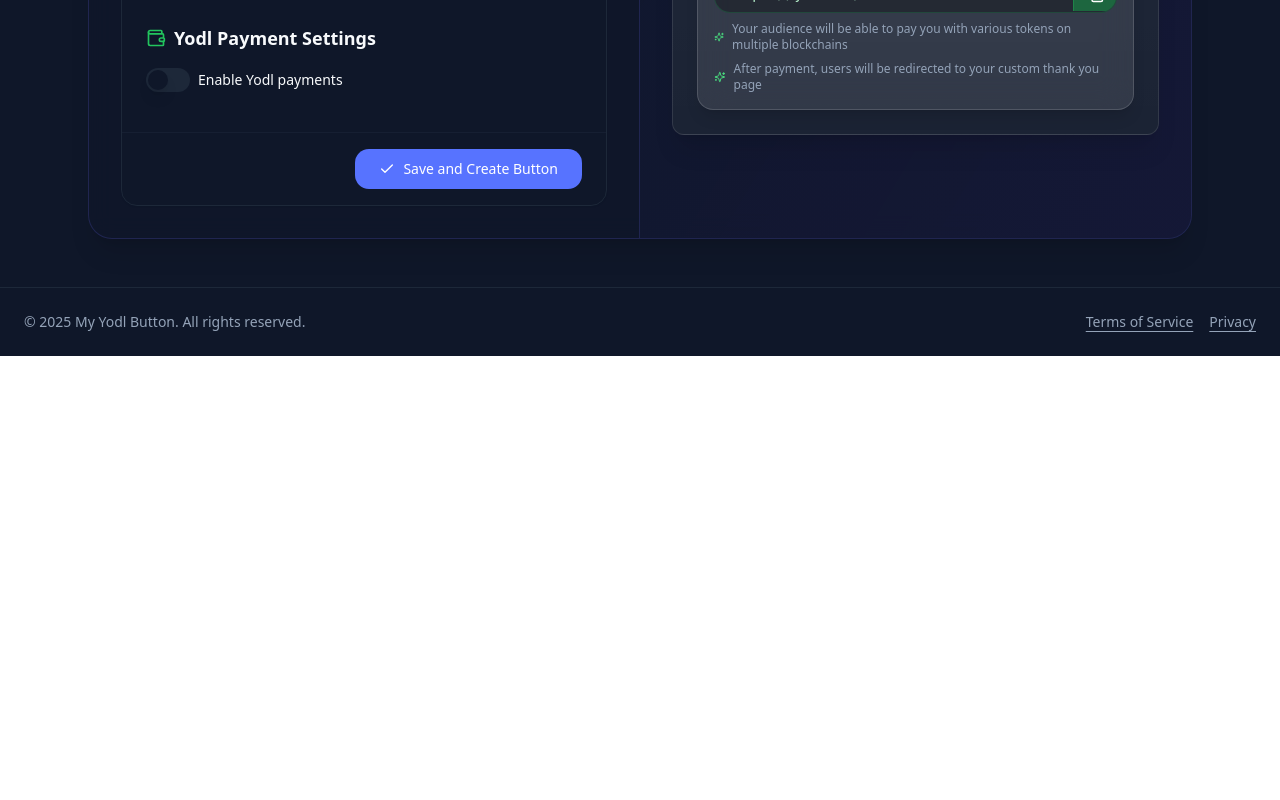
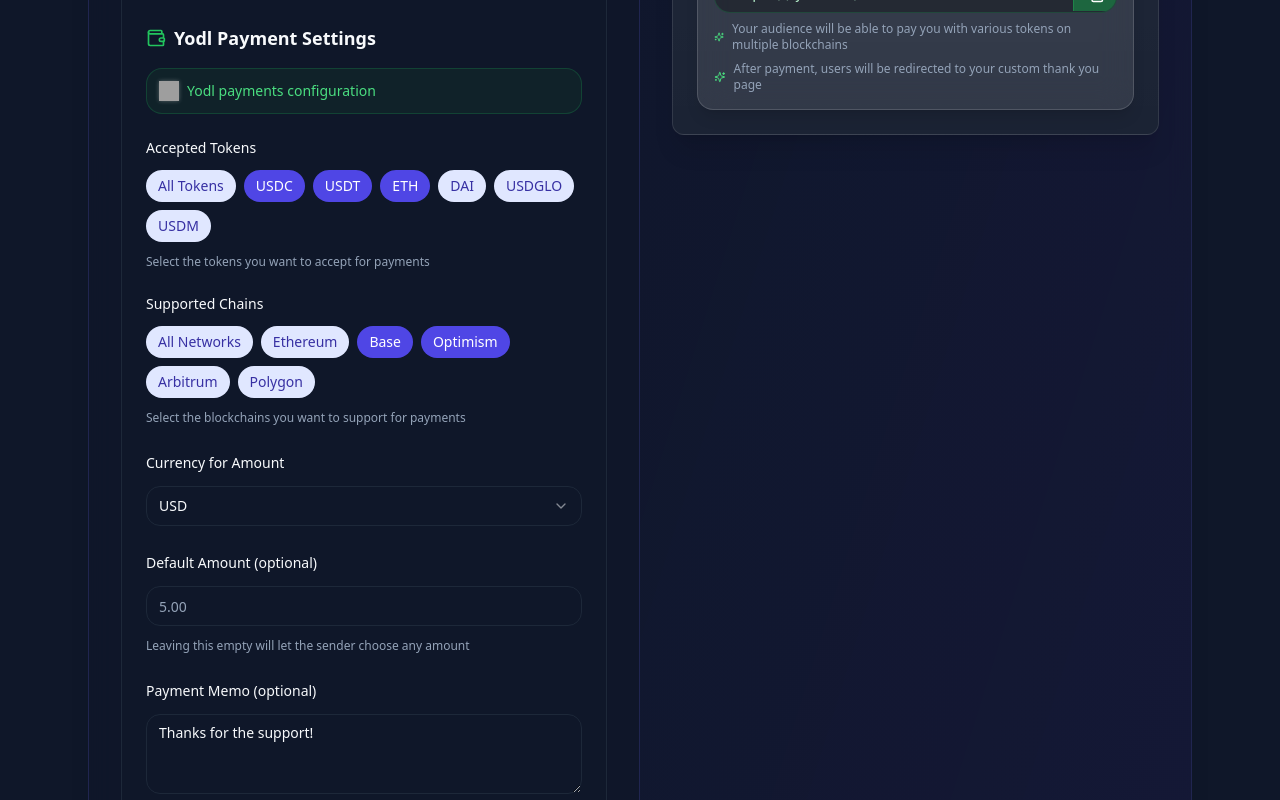
Before and after one commit to beatsme-idk/myyodlbutton, a React (Vite) app: page / in a window 1280 px wide. Shown: the part 1100-1900 px from the top of the page. Before the commit the page ends 1456 px from the top, so only its background shows below. Built offline with nearby package versions, Linux system fonts and the light colour scheme; grey boxes are pictures that could not be loaded.

Commit message:
Refactor Yodl configuration
Refactor Yodl configuration to use a modal for setting accepted tokens, chains, and currency.

```diff
--- a/src/components/ConfigurationForm.tsx
+++ b/src/components/ConfigurationForm.tsx
@@ -53,13 +53,12 @@ const DEFAULT_CONFIG: UserConfig = {
   socialPreview: DEFAULT_SOCIAL_PREVIEW,
   slug: "",
   yodlConfig: {
-    enabled: false,
-    tokens: "USDC,USDT",
-    chains: "base,oeth",
+    tokens: ["USDC", "USDT"],
+    chains: ["base", "oeth"],
     currency: "USD",
     amount: "",
     memo: "",
-    webhooks: []
+    redirectUrl: ""
   }
 };
 
@@ -478,34 +477,10 @@ const ConfigurationForm = ({
                   <Wallet className="w-5 h-5 text-green-500 mr-2" />
                   Yodl Payment Settings
                 </h3>
-                <div className="space-y-2">
-                  <div className="flex items-center space-x-2 mb-4">
-                    <Switch
-                      id="yodlEnabled"
-                      checked={config.yodlConfig?.enabled || false}
-                      onCheckedChange={(checked) => {
-                        const yodlConfig = config.yodlConfig || {
-                          enabled: false,
-                          tokens: "USDC,USDT",
-                          chains: "base,oeth",
-                          currency: "USD",
-                          amount: "",
-                          memo: "",
-                          webhooks: []
-                        };
-                        updateConfig("yodlConfig", { ...yodlConfig, enabled: checked });
-                      }}
-                    />
-                    <Label htmlFor="yodlEnabled">Enable Yodl payments</Label>
-                  </div>
-
-                  {config.yodlConfig?.enabled && (
-                    <YodlConfig
-                      config={config.yodlConfig}
-                      onChange={(yodlConfig) => updateConfig("yodlConfig", yodlConfig)}
-                    />
-                  )}
-                </div>
+                <YodlConfig
+                  config={config.yodlConfig}
+                  onChange={(yodlConfig) => updateConfig("yodlConfig", yodlConfig)}
+                />
               </div>
             </TabsContent>
 
--- a/src/components/YodlConfig.tsx
+++ b/src/components/YodlConfig.tsx
@@ -1,12 +1,11 @@
 
-import { useState } from "react";
+import { useState, useEffect } from "react";
 import { YodlPaymentConfig } from "@/types";
 import { Input } from "@/components/ui/input";
 import { Label } from "@/components/ui/label";
 import { Textarea } from "@/components/ui/textarea";
 import { Select, SelectContent, SelectItem, SelectTrigger, SelectValue } from "@/components/ui/select";
-import { ChevronDown, Plus, Trash2 } from "lucide-react";
-import { Checkbox } from "@/components/ui/checkbox";
+import { Wallet } from "lucide-react";
 
 const SUPPORTED_TOKENS = [
   { value: "USDC", label: "USDC" },
@@ -14,19 +13,15 @@ const SUPPORTED_TOKENS = [
   { value: "ETH", label: "ETH" },
   { value: "DAI", label: "DAI" },
   { value: "USDGLO", label: "USDGLO" },
-  { value: "USDM", label: "USDM" },
-  { value: "CRVUSD", label: "CRVUSD" },
-  { value: "XDAI", label: "XDAI" },
-  { value: "WXDAI", label: "WXDAI" },
+  { value: "USDM", label: "USDM" }
 ];
 
 const SUPPORTED_CHAINS = [
-  { value: "mainnet", label: "Ethereum" },
-  { value: "base", label: "Base" },
-  { value: "optimism", label: "Optimism" },
-  { value: "arbitrum", label: "Arbitrum" },
-  { value: "polygon", label: "Polygon" },
-  { value: "oeth", label: "Optimism ETH" },
+  { id: "eth", name: "Ethereum" },
+  { id: "base", name: "Base" },
+  { id: "oeth", name: "Optimism" },
+  { id: "arb1", name: "Arbitrum" },
+  { id: "pol", name: "Polygon" }
 ];
 
 interface YodlConfigProps {
@@ -38,6 +33,7 @@ const YodlConfig = ({ config, onChange }: YodlConfigProps) => {
   const [selectedTokens, setSelectedTokens] = useState<string[]>(
     Array.isArray(config.tokens) ? config.tokens : []
   );
+
   const [selectedChains, setSelectedChains] = useState<string[]>(
     Array.isArray(config.chains) ? config.chains : []
   );
@@ -46,19 +42,39 @@ const YodlConfig = ({ config, onChange }: YodlConfigProps) => {
     onChange({ ...config, [key]: value });
   };
 
-  const toggleToken = (value: string) => {
-    const newSelectedTokens = selectedTokens.includes(value)
-      ? selectedTokens.filter(token => token !== value)
-      : [...selectedTokens, value];
+  const handleTokenSelection = (token: string) => {
+    let newSelectedTokens: string[];
+
+    if (token === 'all') {
+      newSelectedTokens = ['all'];
+    } else {
+      if (selectedTokens.includes('all')) {
+        newSelectedTokens = [token];
+      } else {
+        newSelectedTokens = selectedTokens.includes(token)
+          ? selectedTokens.filter(t => t !== token)
+          : [...selectedTokens, token];
+      }
+    }
 
     setSelectedTokens(newSelectedTokens);
     updateConfig("tokens", newSelectedTokens);
   };
 
-  const toggleChain = (value: string) => {
-    const newSelectedChains = selectedChains.includes(value)
-      ? selectedChains.filter(chain => chain !== value)
-      : [...selectedChains, value];
+  const handleChainSelection = (chain: string) => {
+    let newSelectedChains: string[];
+
+    if (chain === 'all') {
+      newSelectedChains = ['all'];
+    } else {
+      if (selectedChains.includes('all')) {
+        newSelectedChains = [chain];
+      } else {
+        newSelectedChains = selectedChains.includes(chain)
+          ? selectedChains.filter(c => c !== chain)
+          : [...selectedChains, chain];
+      }
+    }
 
     setSelectedChains(newSelectedChains);
     updateConfig("chains", newSelectedChains);
@@ -78,27 +94,33 @@ const YodlConfig = ({ config, onChange }: YodlConfigProps) => {
       </div>
 
       <div className="space-y-3">
-        <Label htmlFor="tokens">
+        <Label className="block text-sm font-medium mb-2">
           Accepted Tokens
         </Label>
-        <div className="border border-input bg-background rounded-md p-3">
-          <div className="grid grid-cols-3 gap-2">
+        <div className="flex flex-wrap gap-2">
+          <button
+            onClick={() => handleTokenSelection('all')}
+            className={`px-3 py-1.5 rounded-lg text-sm font-medium transition-colors ${
+              selectedTokens.includes('all')
+                ? 'bg-indigo-600 text-white'
+                : 'bg-indigo-100 text-indigo-800 dark:bg-slate-700 dark:text-slate-300 dark:hover:bg-slate-600'
+            }`}
+          >
+            All Tokens
+          </button>
           {SUPPORTED_TOKENS.map((token) => (
-              <div key={token.value} className="flex items-center space-x-2">
-                <Checkbox
-                  id={`token-${token.value}`}
-                  checked={selectedTokens.includes(token.value)}
-                  onCheckedChange={() => toggleToken(token.value)}
-                />
-                <Label
-                  htmlFor={`token-${token.value}`}
-                  className="text-sm cursor-pointer"
+            <button
+              key={token.value}
+              onClick={() => handleTokenSelection(token.value)}
+              className={`px-3 py-1.5 rounded-lg text-sm font-medium transition-colors ${
+                selectedTokens.includes(token.value) && !selectedTokens.includes('all')
+                  ? 'bg-indigo-600 text-white'
+                  : 'bg-indigo-100 text-indigo-800 dark:bg-slate-700 dark:text-slate-300 dark:hover:bg-slate-600'
+              }`}
             >
               {token.label}
-                </Label>
-              </div>
+            </button>
           ))}
-          </div>
         </div>
         <p className="text-xs text-slate-400">
           Select the tokens you want to accept for payments
@@ -106,27 +128,33 @@ const YodlConfig = ({ config, onChange }: YodlConfigProps) => {
       </div>
 
       <div className="space-y-3">
-        <Label htmlFor="chains">
+        <Label className="block text-sm font-medium mb-2">
           Supported Chains
         </Label>
-        <div className="border border-input bg-background rounded-md p-3">
-          <div className="grid grid-cols-2 gap-2">
+        <div className="flex flex-wrap gap-2">
+          <button
+            onClick={() => handleChainSelection('all')}
+            className={`px-3 py-1.5 rounded-lg text-sm font-medium transition-colors ${
+              selectedChains.includes('all')
+                ? 'bg-indigo-600 text-white'
+                : 'bg-indigo-100 text-indigo-800 dark:bg-slate-700 dark:text-slate-300 dark:hover:bg-slate-600'
+            }`}
+          >
+            All Networks
+          </button>
           {SUPPORTED_CHAINS.map((chain) => (
-              <div key={chain.value} className="flex items-center space-x-2">
-                <Checkbox
-                  id={`chain-${chain.value}`}
-                  checked={selectedChains.includes(chain.value)}
-                  onCheckedChange={() => toggleChain(chain.value)}
-                />
-                <Label
-                  htmlFor={`chain-${chain.value}`}
-                  className="text-sm cursor-pointer"
+            <button
+              key={chain.id}
+              onClick={() => handleChainSelection(chain.id)}
+              className={`px-3 py-1.5 rounded-lg text-sm font-medium transition-colors ${
+                selectedChains.includes(chain.id) && !selectedChains.includes('all')
+                  ? 'bg-indigo-600 text-white'
+                  : 'bg-indigo-100 text-indigo-800 dark:bg-slate-700 dark:text-slate-300 dark:hover:bg-slate-600'
+              }`}
             >
-                  {chain.label}
-                </Label>
-              </div>
+              {chain.name}
+            </button>
           ))}
-          </div>
         </div>
         <p className="text-xs text-slate-400">
           Select the blockchains you want to support for payments
@@ -176,7 +204,7 @@ const YodlConfig = ({ config, onChange }: YodlConfigProps) => {
         </Label>
         <Textarea
           id="memo"
-          value={config.memo}
+          value={config.memo || ""}
           onChange={(e) => updateConfig("memo", e.target.value)}
           placeholder="Thanks for the coffee!"
         />
--- a/src/pages/PaymentPage.tsx
+++ b/src/pages/PaymentPage.tsx
@@ -1,3 +1,4 @@
+
 import { useParams, useNavigate } from "react-router-dom";
 import { useEffect, useState } from "react";
 import { ButtonStyle, YodlPaymentConfig } from "@/types";
@@ -30,10 +31,10 @@ const getPaymentConfig = (slug: string): {
             useCustomImage: false
           },
           yodlConfig: config.yodlConfig || {
-            enabled: false,
-            tokens: "USDC,USDT",
-            chains: "base,oeth",
-            currency: "USD"
+            tokens: ["USDC", "USDT"],
+            chains: ["base", "oeth"],
+            currency: "USD",
+            amount: ""
           }
         };
       }
@@ -65,10 +66,10 @@ const getPaymentConfig = (slug: string): {
         useCustomImage: false
       },
       yodlConfig: {
-        enabled: true,
-        tokens: "USDC,USDT",
-        chains: "base,oeth",
-        currency: "USD"
+        tokens: ["USDC", "USDT"],
+        chains: ["base", "oeth"],
+        currency: "USD",
+        amount: ""
       }
     }
   };
@@ -157,22 +158,22 @@ const PaymentPage = () => {
       <Card className="max-w-md w-full animate-fade-in">
         <CardHeader className="pb-6">
           <div className="flex items-center gap-4">
-            <AvatarGenerator ensNameOrAddress={config.ensNameOrAddress} size="large" />
+            <AvatarGenerator ensNameOrAddress={config?.ensNameOrAddress || ""} size="large" />
             <div>
               <CardTitle className="text-2xl font-medium">
-                Support {config.ensNameOrAddress}
+                Support {config?.ensNameOrAddress}
               </CardTitle>
 
-              {config.yodlConfig?.enabled && (
+              {config?.yodlConfig && (
                 <div className="flex items-center gap-2 mt-2">
                   <Badge variant="outline" className="bg-green-900/30 text-green-300 border-green-700/50 flex items-center gap-1">
                     <Wallet className="w-3 h-3" />
                     Yodl Enabled
                   </Badge>
 
-                  {config.yodlConfig.tokens && (
+                  {config.yodlConfig.tokens && config.yodlConfig.tokens.length > 0 && (
                     <Badge variant="outline" className="bg-slate-800/50 text-slate-300 border-slate-700/50 text-xs">
-                      {config.yodlConfig.tokens}
+                      {config.yodlConfig.tokens.join(', ')}
                     </Badge>
                   )}
                 </div>
@@ -184,13 +185,14 @@ const PaymentPage = () => {
         <CardContent className="flex flex-col items-center space-y-6">
           <div className="text-center text-muted-foreground pb-4">
             Your contribution helps them continue creating amazing content.
-            {config.yodlConfig?.enabled && (
+            {config?.yodlConfig && (
               <p className="text-sm mt-2 text-green-400">
                 Pay with crypto stablecoins across multiple blockchains.
               </p>
             )}
           </div>
 
+          {config && (
             <PaymentButton
               style={config.buttonStyle}
               ensNameOrAddress={config.ensNameOrAddress}
@@ -199,6 +201,7 @@ const PaymentPage = () => {
               className="w-full"
               yodlConfig={config.yodlConfig}
             />
+          )}
         </CardContent>
       </Card>
     </div>
--- a/src/utils/yodl.ts
+++ b/src/utils/yodl.ts
@@ -13,11 +13,18 @@ export const generateYodlPaymentLink = (address: string, config?: YodlPaymentCon
   const params = new URLSearchParams();
 
   if (config.tokens && config.tokens.length > 0) {
-    params.append("tokens", Array.isArray(config.tokens) ? config.tokens.join(',') : config.tokens);
+    if (config.tokens.includes('all')) {
+      // Don't specify tokens to allow all
+    } else {
+      params.append("tokens", config.tokens.join(','));
+    }
   }
 
   if (config.chains && config.chains.length > 0) {
-    // Map friendly chain names to their prefixes
+    if (config.chains.includes('all')) {
+      // Don't specify chains to allow all
+    } else {
+      // Map friendly chain names to their prefixes if needed
       const chainMapping: Record<string, string> = {
         'Ethereum': 'eth',
         'mainnet': 'eth',
@@ -32,12 +39,8 @@ export const generateYodlPaymentLink = (address: string, config?: YodlPaymentCon
         'oeth': 'oeth'
       };
 
-    const chainPrefixes = Array.isArray(config.chains)
-      ? config.chains.map(chain => chainMapping[chain] || chain).filter(Boolean)
-      : [config.chains];
-
-    if (chainPrefixes.length > 0) {
-      params.append("chains", chainPrefixes.join(','));
+      // The chains are already in the right format from our UI
+      params.append("chains", config.chains.join(','));
     }
   }
 
@@ -83,7 +86,7 @@ export const parseYodlConfigFromENS = async (ensName: string): Promise<YodlPayme
   if (ensName === 'vitalik.eth') {
     return {
       tokens: ["USDC", "USDT", "ETH"],
-      chains: ["mainnet", "base", "optimism"],
+      chains: ["eth", "base", "oeth"],
       currency: "USD",
       amount: "",
       memo: "Thanks for supporting my work!",
```
Also changed, not shown: src/components/PaymentButton.tsx (+3 -73 lines). Lines whose indentation alone changed are shown as unchanged.
